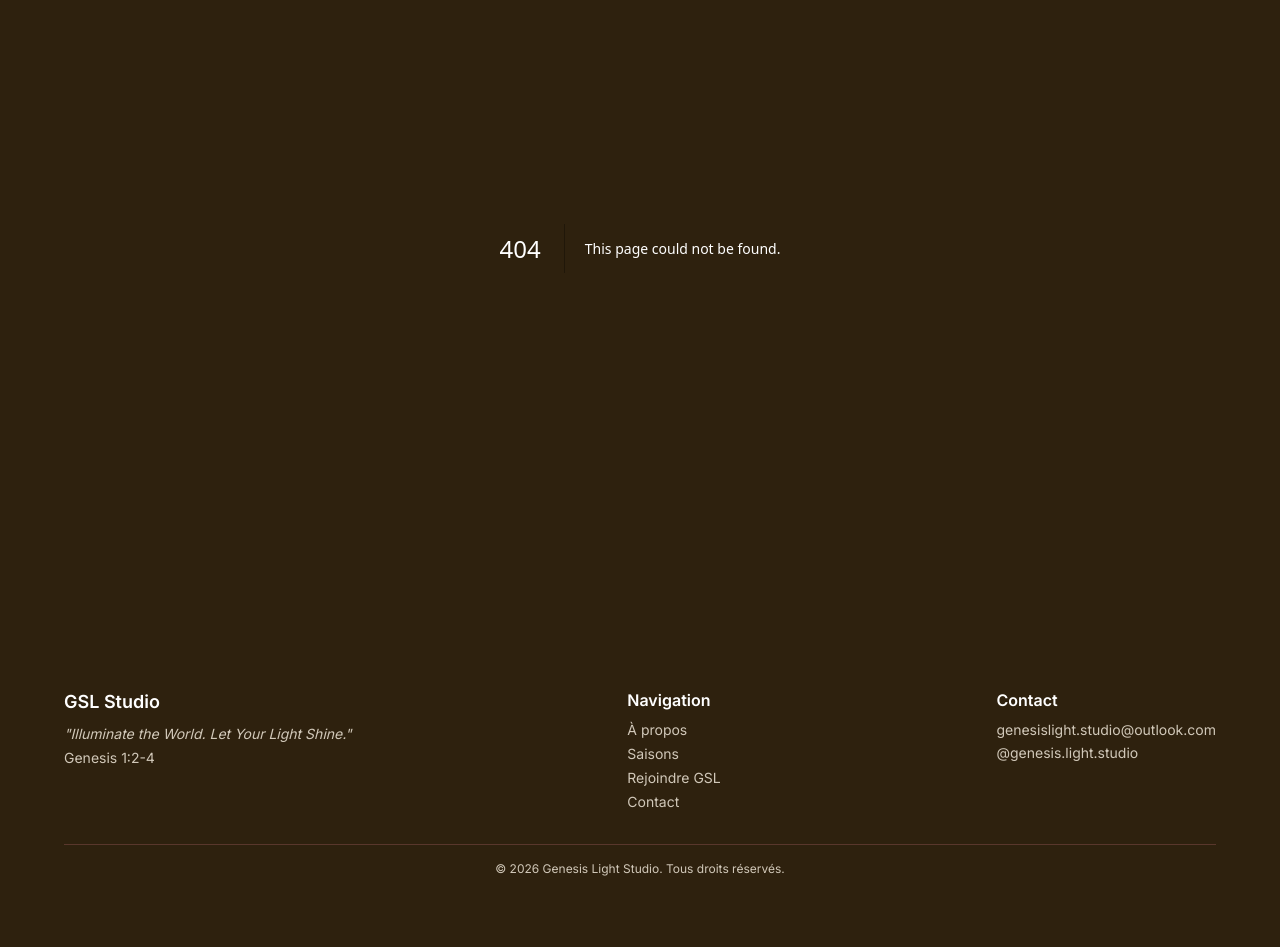
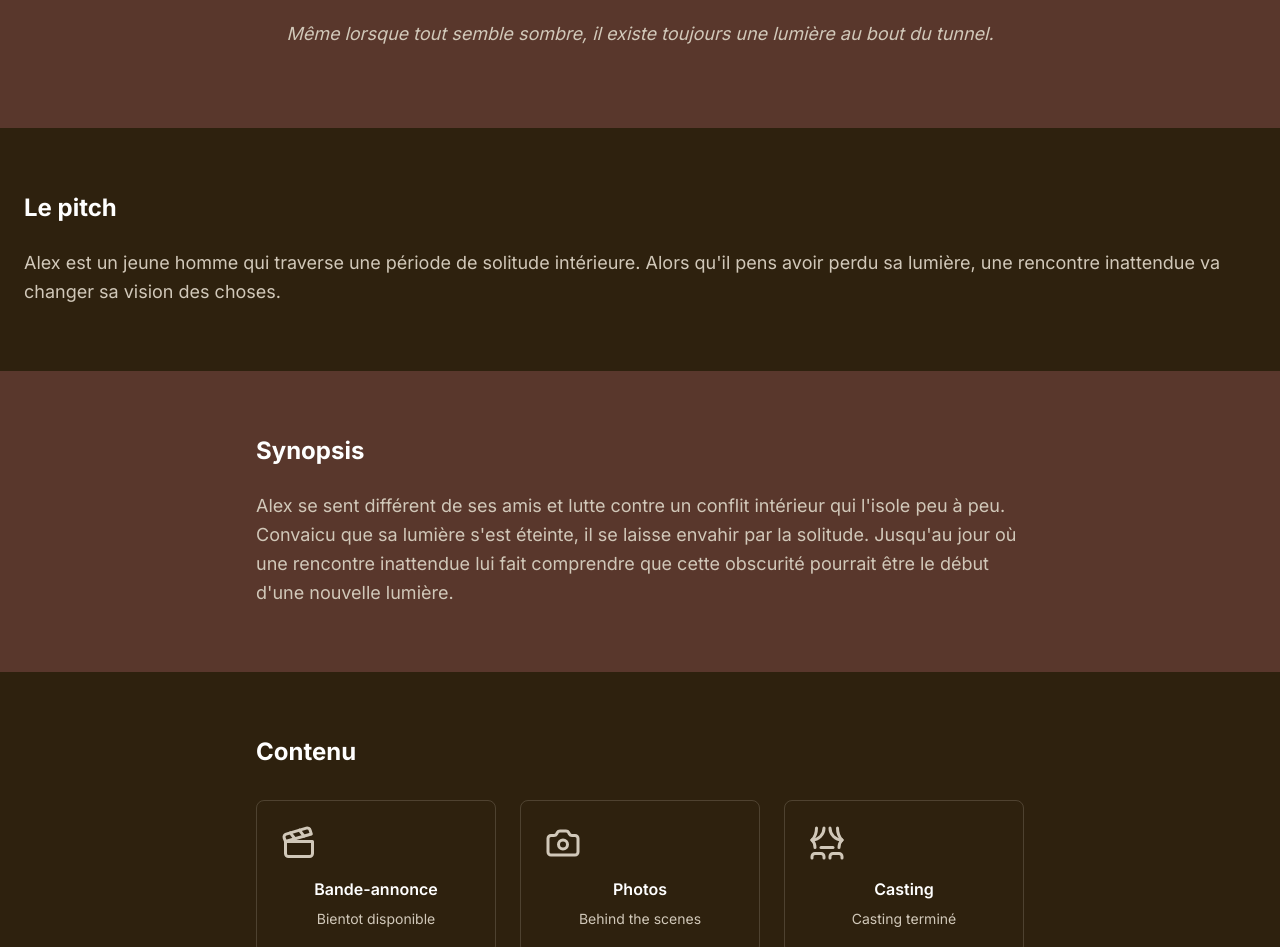
Before and after one commit to mana-rj11/gsl-studio, a Next.js app: page /seasons/solitude in a window 1280 px wide. Before the commit this address had no page. Shown: the part 285-1232 px from the top of the page. Before the commit the page ends 1202 px from the top, so only its background shows below. Built offline with nearby package versions, Linux system fonts and the light colour scheme.

Commit message:
page Solitude avec icones

```diff
--- a/package.json
+++ b/package.json
@@ -10,6 +10,7 @@
   },
   "dependencies": {
     "autoprefixer": "^10.5.2",
+    "lucide-react": "^1.24.0",
     "next": "14.2.35",
     "react": "^18",
     "react-dom": "^18"
--- /dev/null
+++ b/src/app/seasons/solitude/page.tsx
@@ -0,0 +1,66 @@
+import Link from "next/link";
+import { Clapperboard, Camera, Theater } from "lucide-react";
+
+export default function Solitude() {
+    return (
+        <div>
+            {/* Header */}
+            <section className="py-20 px-6 bg-gsl-brown text-center">
+                <p className="text-gsl-beige text-sm mb-2">Saison 1</p>
+                <h1 className="text-4xl md:text-5xl font-bold mb-4">SOLITUDE</h1>
+                <p className="text-gsl-beige text-lg italic">
+                    Même lorsque tout semble sombre, il existe toujours une lumière au bout du tunnel.
+                </p>
+            </section>
+
+            {/* Pitch */}
+            <section className="py-16 px-6 bg-gsl-dark">
+                <div className="maw-w-3xl mx-auto">
+                    <h2 className="text-2xl font-bold mb-6">Le pitch</h2>
+                    <p className="text-gsl-beige text-lg leading-relaxed">
+                        Alex est un jeune homme qui traverse une période de solitude intérieure.
+                        Alors qu&apos;il pens avoir perdu sa lumière, une rencontre inattendue va changer sa vision des choses.
+                    </p>
+                </div>
+            </section>
+
+            {/* Synopsis */}
+            <section className="py-16 px-6 bg-gsl-brown">
+                <div className="max-w-3xl mx-auto">
+                    <h2 className="text-2xl font-bold mb-6">Synopsis</h2>
+                    <p className="text-gsl-beige text-lg leading-relaxed">
+                        Alex se sent différent de ses amis et lutte contre un conflit intérieur
+                        qui l&apos;isole peu à peu. Convaicu que sa lumière s&apos;est éteinte,
+                        il se laisse envahir par la solitude. Jusqu&apos;au jour où une rencontre
+                        inattendue lui fait comprendre que cette obscurité pourrait être le début
+                        d&apos;une nouvelle lumière.
+                    </p>
+                </div>
+            </section>
+
+            {/* Contenu prévu */}
+            <section className="py-16 px-6 bg-gsl-dark">
+                <div className="max-w-3xl mx-auto">
+                    <h2 className="text-2xl font-bold mb-8">Contenu</h2>
+                    <div className="grid grid-cols-1 md:grid-cols-3 gap-6">
+                        {[
+                            { icon: <Clapperboard size={36} className="text-gsl-beige" />, title: "Bande-annonce", desc: "Bientot disponible" },
+                            { icon: <Camera size={36} className="text-gsl-beige" />, title: "Photos", desc: "Behind the scenes" },
+                            { icon: <Theater size={36} className="text-gsl-beige" />, title: "Casting", desc: "Casting terminé" },
+                        ].map((item) => (
+                            <div key={item.title} className="border border-gsl-beige/20 rounded-lg p-6 text-center flex flex-col items-ccenter">
+                                <div className="mb-4">{item.icon}</div>
+                                <h3 className="font-semibold mb-2">{item.title}</h3>
+                                <p className="text-gsl-beige text-sm">{item.desc}</p>
+                            </div>
+                        ))}
+                    </div>
+                </div>
+            </section>
+
+
+
+
+        </div>
+    )
+}
```
Also changed, not shown: 1 other file (tests, documents, lock files or other folders).
